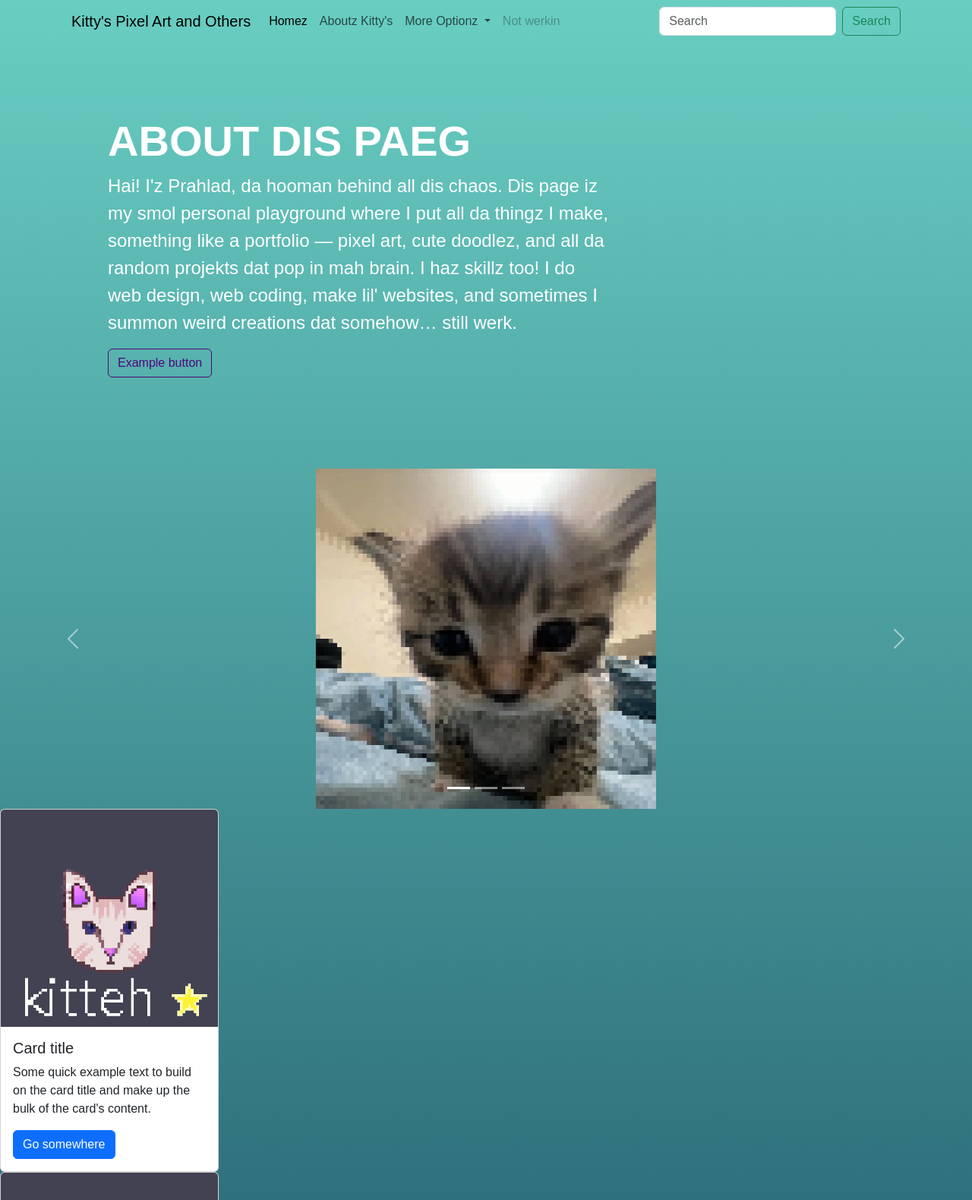
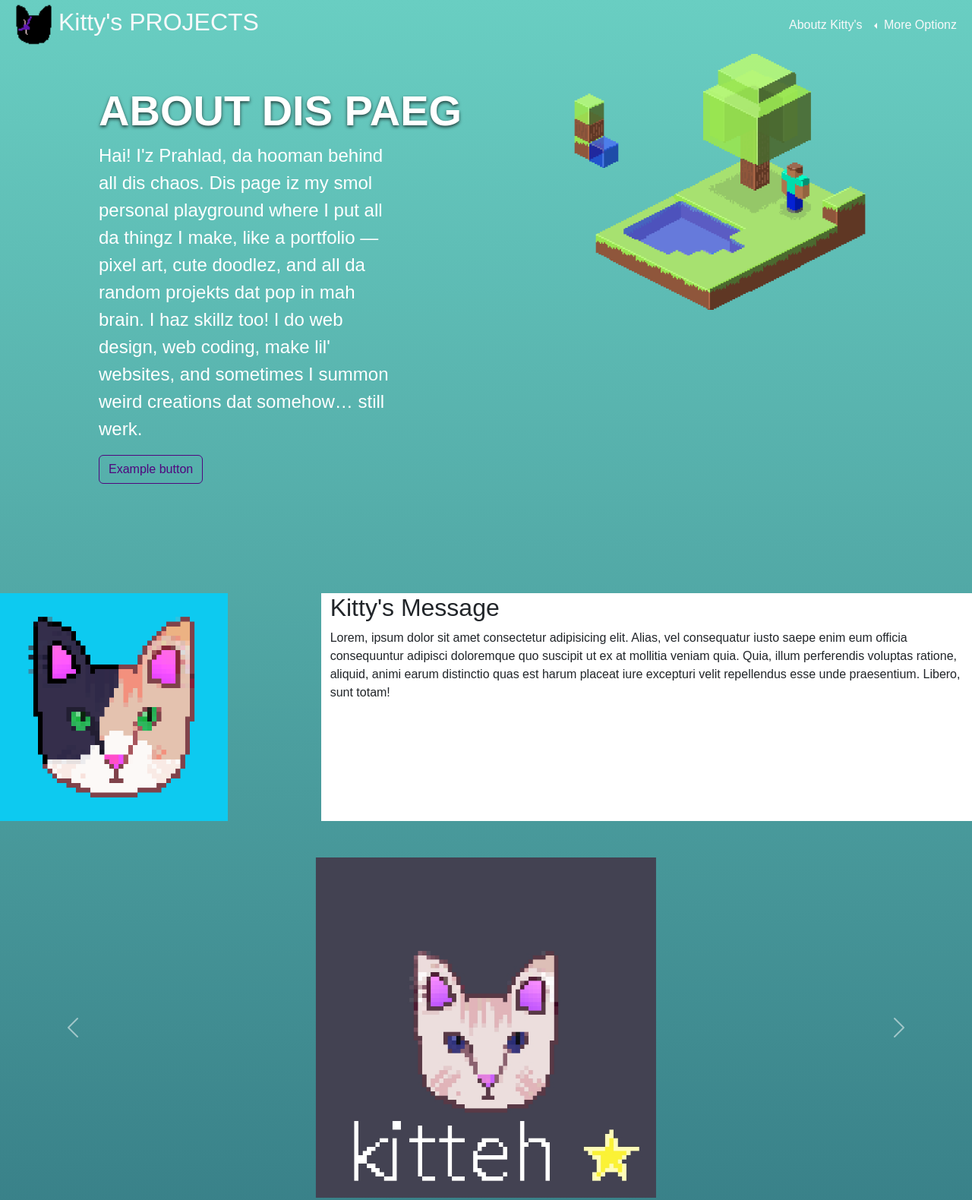
Before and after one commit to prahladtkach/Kitty-s-Pixel-Art, a plain HTML site: page index.html in a window 1280 px wide. Shown: the top 1580 px of the page at 76% size. Drawn offline with nearby package versions, Linux system fonts and the light colour scheme; a web font is replaced by a local one.

Commit message:
A lot of things

```diff
--- a/index.css
+++ b/index.css
@@ -18,22 +18,28 @@ body {
     color: white;
 }
 
-h1, h2, h3, h4, h5, h6 {
-    font-family: "Tiny5", sans-serif;;
+h1,
+h2,
+h3,
+h4,
+h5,
+h6 {
+    font-family: "Tiny5", sans-serif;
+}
+
+h1 {
+    text-shadow: 0px 2px 4px #000000b3;
 }
 
 .bg-body-tertiary {
     --bs-bg-opacity: 0;
 }
 
-.col-md-8 {
-    color: #ffffff;
-}
-
 .display-5.fw-bold {
     font-size: 3.5rem;
 }
 
+/*Boton personalizado*/
 .btn-outline-danger {
     color: #50067e;
     border-color: #50067e;
@@ -50,3 +56,5 @@ h1, h2, h3, h4, h5, h6 {
     border-color: #9112e0 !important;
     color: white !important;
 }
+
+/*Fin boton personalizado*/
--- a/index.html
+++ b/index.html
@@ -17,27 +17,27 @@
 </head>
 
 <body>
+    <!--/*Navbar*/-->
     <div class="container">
-        <!--/*Navbar*/-->
         <nav class="navbar navbar-expand-lg bg-body-tertiary">
-            <div class="container-fluid">
-                <a class="navbar-brand" href="#">Kitty's Pixel Art and Others</a>
+            <div class="container-fluid fixed-top">
+                <img src="images/KittyLogoPosiblexd.png" alt="logo" width="65" height="auto">
+                <a class="navbar-brand navbar-nav me-auto mb-2 mb-lg-0" href="#">
+                    <h2><span class="text-light">Kitty's PROJECTS</h2>
+                </a>
                 <button class="navbar-toggler" type="button" data-bs-toggle="collapse"
                     data-bs-target="#navbarSupportedContent" aria-controls="navbarSupportedContent"
                     aria-expanded="false" aria-label="Toggle navigation">
                     <span class="navbar-toggler-icon"></span>
                 </button>
                 <div class="collapse navbar-collapse" id="navbarSupportedContent">
-                    <ul class="navbar-nav me-auto mb-2 mb-lg-0">
+                    <ul class="navbar-nav ms-auto mb-2 mb-lg-0 float-end">
                         <li class="nav-item">
-                            <a class="nav-link active" aria-current="page" href="#">Homez</a>
+                            <a class="nav-link text-light ml-4" href="#">Aboutz Kitty's</a>
                         </li>
-                        <li class="nav-item">
-                            <a class="nav-link" href="#">Aboutz Kitty's</a>
-                        </li>
-                        <li class="nav-item dropdown">
-                            <a class="nav-link dropdown-toggle" href="#" role="button" data-bs-toggle="dropdown"
-                                aria-expanded="false">
+                        <li class="nav-item dropdown dropstart">
+                            <a class="nav-link dropdown-toggle text-light" href="#" role="button"
+                                data-bs-toggle="dropdown" aria-expanded="false">
                                 More Optionz
                             </a>
                             <ul class="dropdown-menu">
@@ -49,67 +49,71 @@
                                 <li><a class="dropdown-item" href="#">Somethin else her</a></li>
                             </ul>
                         </li>
-                        <li class="nav-item">
-                            <a class="nav-link disabled" aria-disabled="true">Not werkin</a>
-                        </li>
                     </ul>
-                    <form class="d-flex" role="search">
-                        <input class="form-control me-2" type="search" placeholder="Search" aria-label="Search" />
-                        <button class="btn btn-outline-success" type="submit">Search</button>
-                    </form>
                 </div>
             </div>
         </nav>
+    </div>
 
     <!--Jumbotron-->
-        <div class="p-5 mb-4 bg-body-tertiary rounded-3">
+    <div class="container text-center p-5">
+        <div class="row">
+            <div class="col-md-7 mb-5">
                 <div class="container-fluid py-5">
-                <h1 class="display-5 fw-bold">ABOUT DIS PAEG</h1>
-                <p class="col-md-8 fs-4">Hai! I'z Prahlad, da hooman behind all dis chaos.
-                    Dis page iz my smol personal playground where I put all da thingz I make, something like a portfolio —
+                    <h1 class="display-5 fw-bold drop-shadow text-start">ABOUT DIS PAEG</h1>
+                    <p class="col-md-8 fs-4 text-start">Hai! I'z Prahlad, da hooman behind all dis chaos.
+                        Dis page iz my smol personal playground where I put all da thingz I make, like a portfolio —
                         pixel art, cute doodlez, and all da random projekts dat pop in mah brain.
 
                         I haz skillz too!
                         I do web design, web coding, make lil' websites,
                         and sometimes I summon weird creations dat somehow… still werk.</p>
-                    <button type="button" class="btn btn-outline-danger">Example button</button>
+                    <button type="button" class="btn btn-outline-danger d-block">Example button</button>
+                </div>
+            </div>
+            <div class="col-12 col-md-5">
+                <img src="images/ArbolMinecraftIsland.png" class="img-fluid float-end negative-margin"
+                    alt="Kitteh image">
+            </div>
         </div>
     </div>
 
+    <!--Kitty's Message-->
+    <div class="row">
+        <div class="col-12 col-md-4">
+            <img class="bg-info img-fluid" src="images/KittyMe.png" alt="Me" width="300px" height="auto">
+        </div>
+        <div class="col-12 col-md-8 bg-white d-flex alingn-items-center">
+            <section>
+                <h2 class="text-dark">Kitty's Message</h2>
+                <p class="text-dark">Lorem, ipsum dolor sit amet consectetur adipisicing elit. Alias, vel consequatur
+                    iusto saepe enim eum officia consequuntur adipisci doloremque quo suscipit ut ex at mollitia veniam
+                    quia. Quia, illum perferendis voluptas ratione, aliquid, animi earum distinctio quas est harum
+                    placeat iure excepturi velit repellendus esse unde praesentium. Libero, sunt totam!</p>
+            </section>
+        </div>
     </div>
 
 
-
-
     <!--/*Carrusel*/-->
-    <div id="carouselExampleIndicators" class="carousel slide">
-        <div class="carousel-indicators">
-            <button type="button" data-bs-target="#carouselExampleIndicators" data-bs-slide-to="0" class="active"
-                aria-current="true" aria-label="Slide 1"></button>
-            <button type="button" data-bs-target="#carouselExampleIndicators" data-bs-slide-to="1"
-                aria-label="Slide 2"></button>
-            <button type="button" data-bs-target="#carouselExampleIndicators" data-bs-slide-to="2"
-                aria-label="Slide 3"></button>
-        </div>
+    <div id="carouselExample" class="carousel slide slide mb-5 mt-5">
         <div class="carousel-inner">
             <div class="carousel-item active">
-                <img src="images/SmollKitteh.png" class="d-block mx-auto" style="max-width: 35%;" alt="Kitteh image">
+                <img src="images/KittehMemberImg.jpg" class="d-block mx-auto" style="max-width: 35%;"
+                    alt="Kitteh image">
             </div>
             <div class="carousel-item">
                 <img src="images/SillyKitteh.png" class="d-block mx-auto" style="max-width: 35%;" alt="Kitteh image">
             </div>
             <div class="carousel-item">
-                <img src="images/KittehMemberImg.jpg" class="d-block mx-auto" style="max-width: 35%;"
-                    alt="Kitteh image">
+                <img src="images/SmollKitteh.png" class="d-block mx-auto" style="max-width: 35%;" alt="Kitteh image">
             </div>
         </div>
-        <button class="carousel-control-prev" type="button" data-bs-target="#carouselExampleIndicators"
-            data-bs-slide="prev">
+        <button class="carousel-control-prev" type="button" data-bs-target="#carouselExample" data-bs-slide="prev">
             <span class="carousel-control-prev-icon" aria-hidden="true"></span>
             <span class="visually-hidden">Previous</span>
         </button>
-        <button class="carousel-control-next" type="button" data-bs-target="#carouselExampleIndicators"
-            data-bs-slide="next">
+        <button class="carousel-control-next" type="button" data-bs-target="#carouselExample" data-bs-slide="next">
             <span class="carousel-control-next-icon" aria-hidden="true"></span>
             <span class="visually-hidden">Next</span>
         </button>
```
Also changed, not shown: images/ArbolMinecraftIsland.png (added), images/KittyLogoPosiblexd.png (added), images/KittyMe.png (added). Lines whose indentation alone changed are shown as unchanged.
